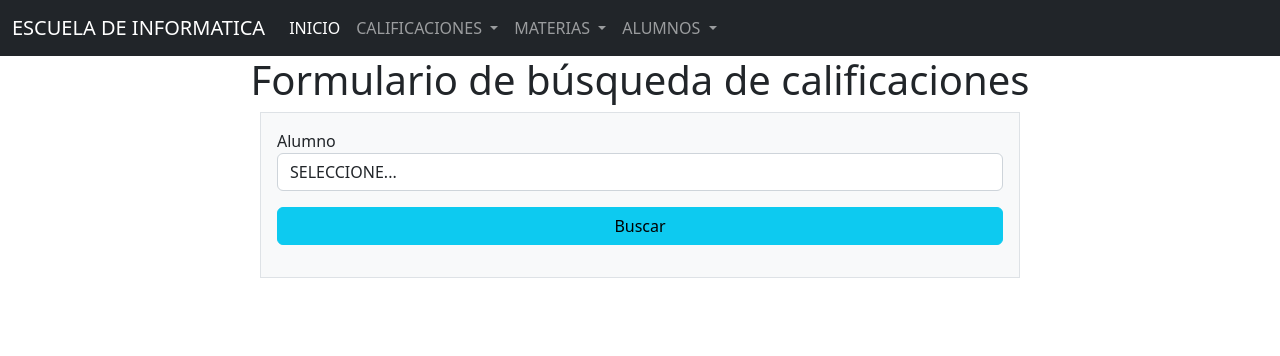
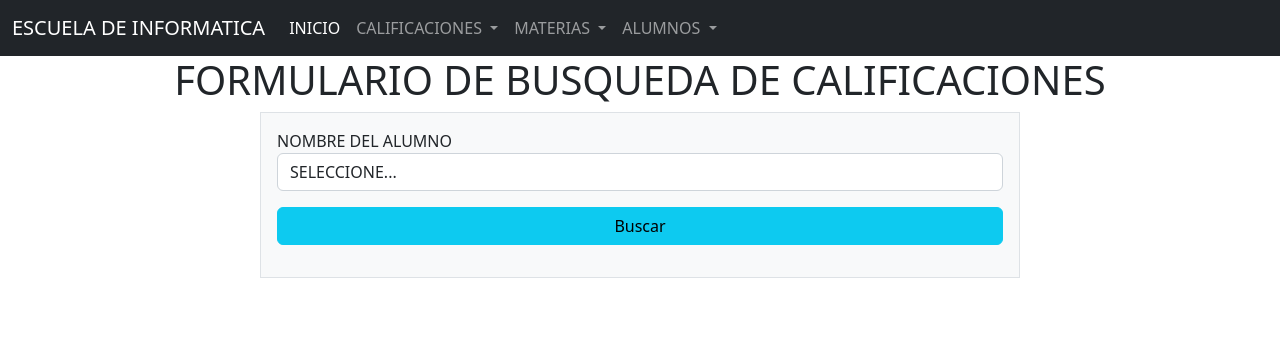
Before and after one commit to byron1614/final_rac, a PHP site: page /buscar.php in a window 1280 px wide. Shown: the top 356 px of the page. Run offline with PHP 8.4, Linux system fonts and the light colour scheme; data comes from the database, SQL or seed files in the repository; data that the repository does not hold is empty.

Commit message:
cambios realizados

```diff
--- a/vistas/calificaciones/buscar.php
+++ b/vistas/calificaciones/buscar.php
@@ -15,12 +15,12 @@ require_once '../../modelos/Materias.php';
 <?php include_once '../../includes/header.php'?>
 <?php include_once '../../includes/navbar.php'?>
     <div class="container">
-        <h1 class="text-center">Formulario de búsqueda de calificaciones</h1>
+        <h1 class="text-center">FORMULARIO DE BUSQUEDA DE CALIFICACIONES</h1>
         <div class="row justify-content-center">
             <form action="/final_rac/controladores/calificaciones/buscar.php" method="GET" class="col-lg-8 border bg-light p-3">
                 <div class="row mb-3">
                     <div class="col">
-                        <label for="res_alumno">Alumno</label>
+                        <label for="res_alumno">NOMBRE DEL ALUMNO</label>
                         <select name="res_alumno" id="res_alumno" class="form-control">
                             <option value="">SELECCIONE...</option>
                             <?php foreach ($alumnos as $key => $alumno) : ?>
```
